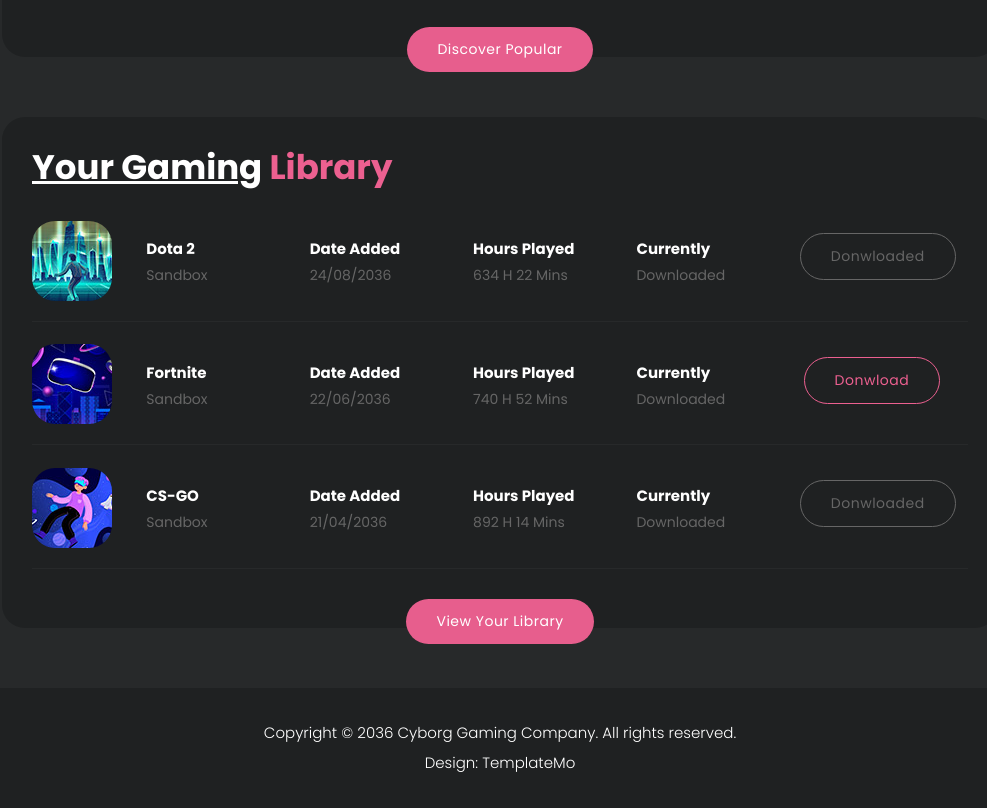
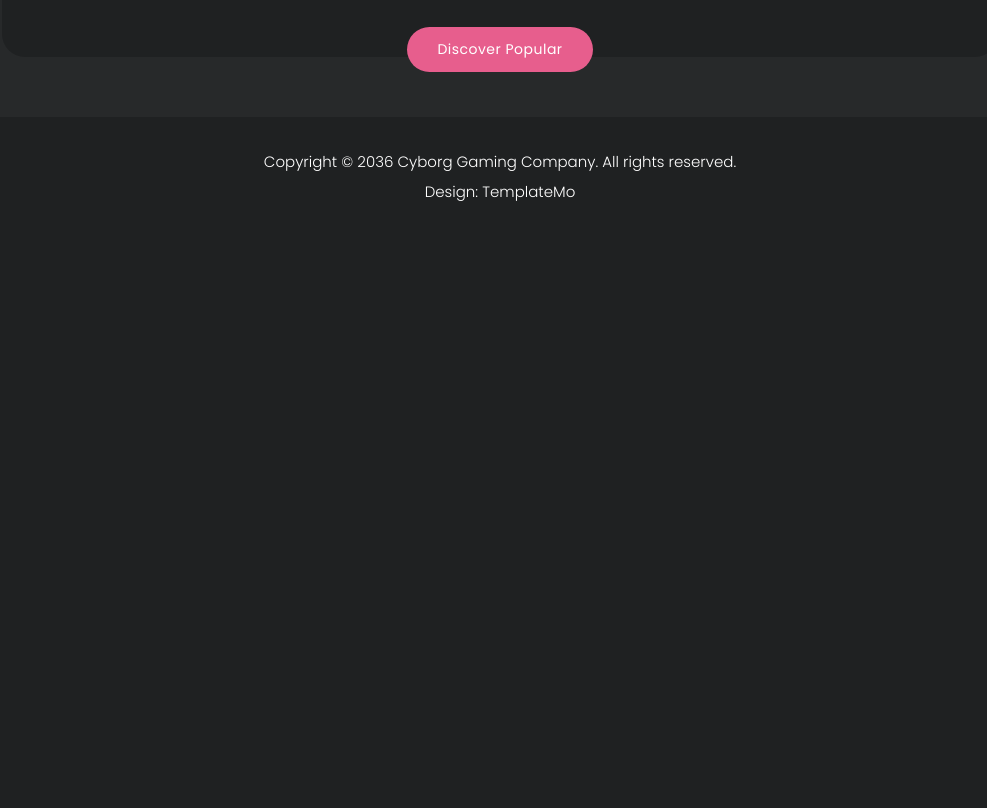
Before and after one commit to cyklojansky/cyklojansky.github.io, a plain HTML site: page index.html in a window 1280 px wide. Shown: the part 1296-2104 px from the top of the page, without its empty margins (140-1127 px from the left). After the commit the page ends 1533 px from the top, so only its background shows below. Drawn offline with nearby package versions, Linux system fonts and the light colour scheme.

Commit message:
Update index.html

```diff
--- a/index.html
+++ b/index.html
@@ -198,51 +198,6 @@
             </div>
           </div>
           <!-- ***** Most Popular End ***** -->
-
-          <!-- ***** Gaming Library Start ***** -->
-          <div class="gaming-library">
-            <div class="col-lg-12">
-              <div class="heading-section">
-                <h4><em>Your Gaming</em> Library</h4>
-              </div>
-              <div class="item">
-                <ul>
-                  <li><img src="assets/images/game-01.jpg" alt="" class="templatemo-item"></li>
-                  <li><h4>Dota 2</h4><span>Sandbox</span></li>
-                  <li><h4>Date Added</h4><span>24/08/2036</span></li>
-                  <li><h4>Hours Played</h4><span>634 H 22 Mins</span></li>
-                  <li><h4>Currently</h4><span>Downloaded</span></li>
-                  <li><div class="main-border-button border-no-active"><a href="#">Donwloaded</a></div></li>
-                </ul>
-              </div>
-              <div class="item">
-                <ul>
-                  <li><img src="assets/images/game-02.jpg" alt="" class="templatemo-item"></li>
-                  <li><h4>Fortnite</h4><span>Sandbox</span></li>
-                  <li><h4>Date Added</h4><span>22/06/2036</span></li>
-                  <li><h4>Hours Played</h4><span>740 H 52 Mins</span></li>
-                  <li><h4>Currently</h4><span>Downloaded</span></li>
-                  <li><div class="main-border-button"><a href="#">Donwload</a></div></li>
-                </ul>
-              </div>
-              <div class="item last-item">
-                <ul>
-                  <li><img src="assets/images/game-03.jpg" alt="" class="templatemo-item"></li>
-                  <li><h4>CS-GO</h4><span>Sandbox</span></li>
-                  <li><h4>Date Added</h4><span>21/04/2036</span></li>
-                  <li><h4>Hours Played</h4><span>892 H 14 Mins</span></li>
-                  <li><h4>Currently</h4><span>Downloaded</span></li>
-                  <li><div class="main-border-button border-no-active"><a href="#">Donwloaded</a></div></li>
-                </ul>
-              </div>
-            </div>
-            <div class="col-lg-12">
-              <div class="main-button">
-                <a href="profile.html">View Your Library</a>
-              </div>
-            </div>
-          </div>
-          <!-- ***** Gaming Library End ***** -->
         </div>
       </div>
     </div>
```
